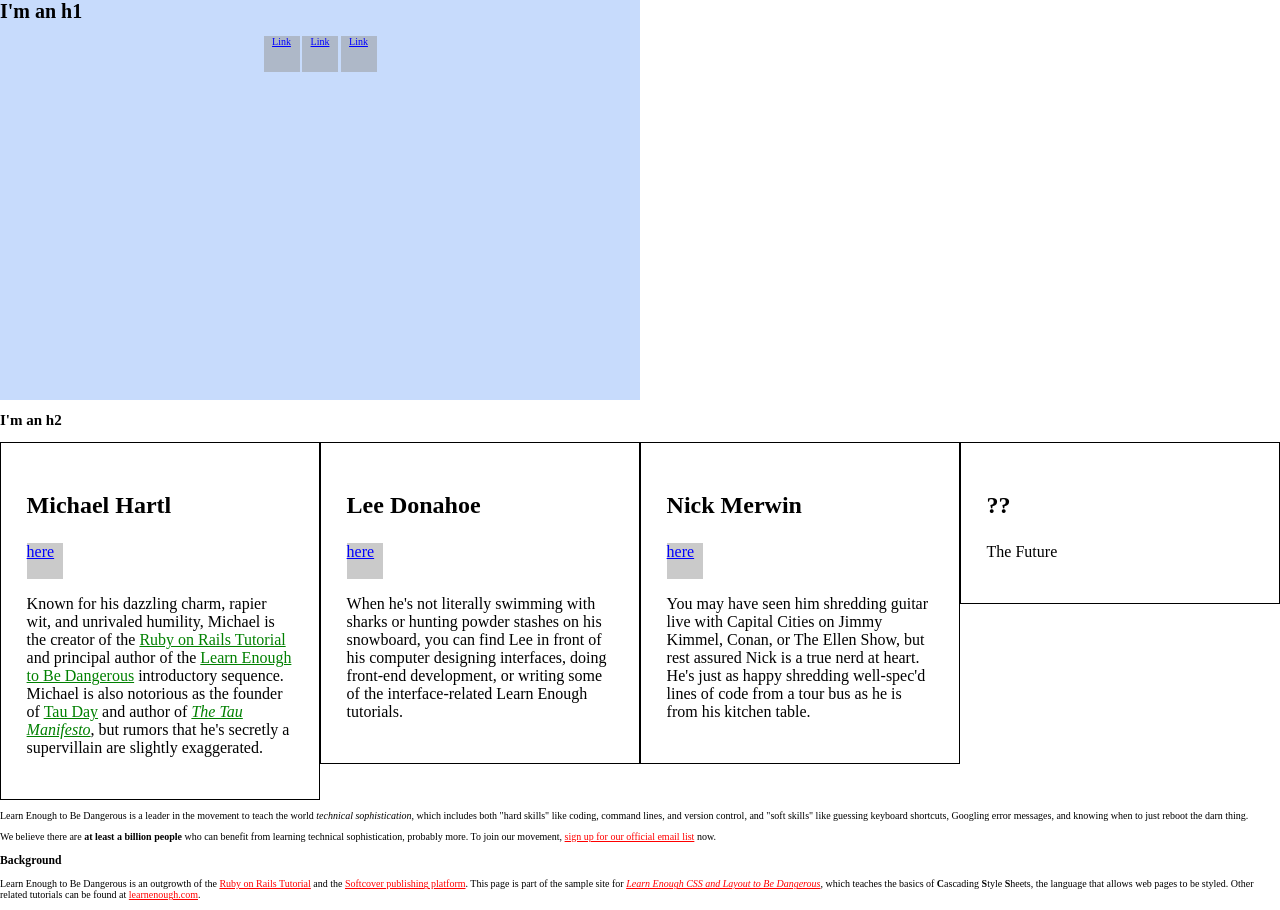
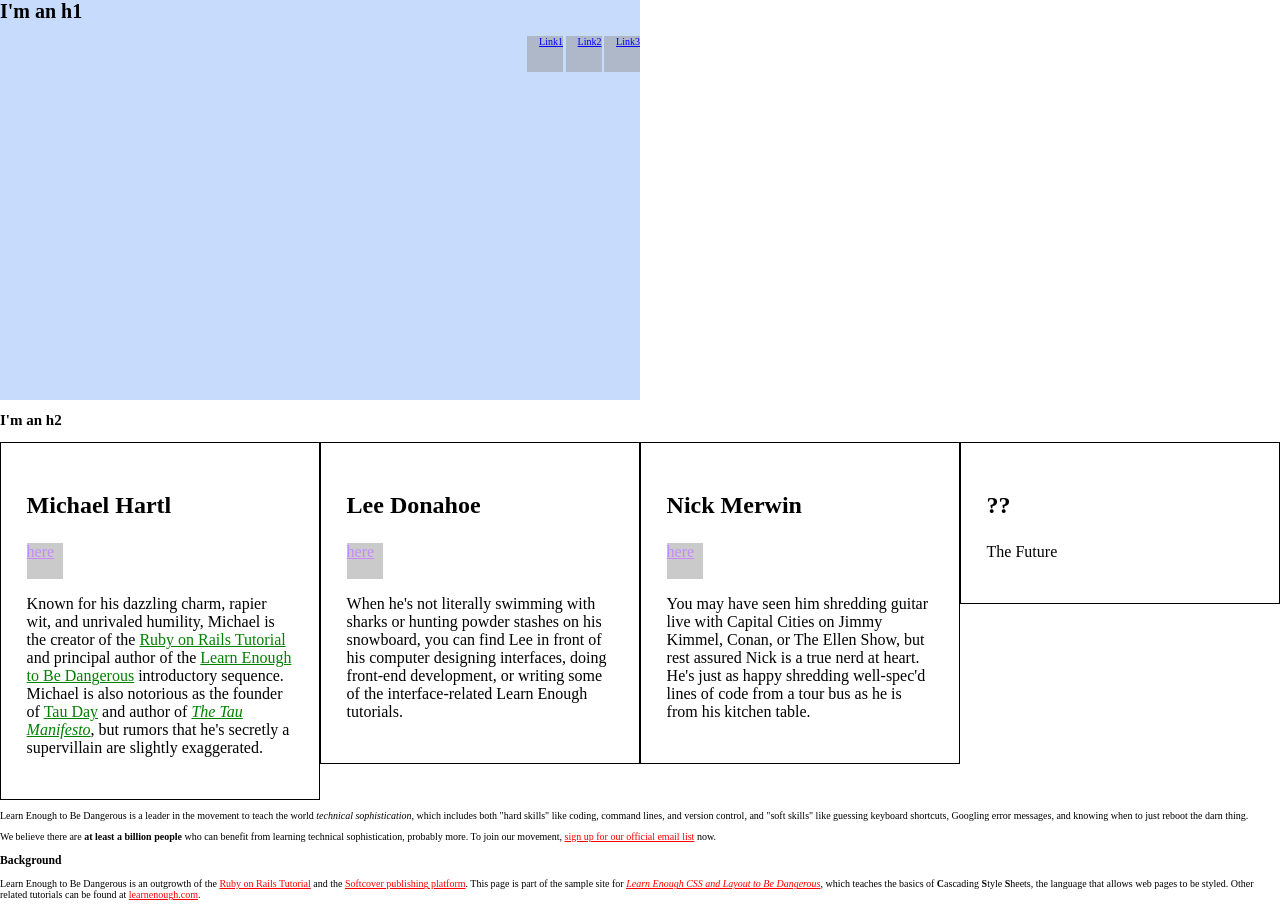
Before and after one commit to rivasalvaroy/rivasalvaroy.github.io, a plain HTML site: page index.html in a window 1280 px wide. Drawn offline with Linux system fonts and the light colour scheme.

Commit message:
Add 8.5.1 Exercises

```diff
--- a/index.html
+++ b/index.html
@@ -10,13 +10,13 @@
       <h1>I'm an h1</h1>
       <ul class="social-list">
         <li>
-          <a href="https://example.com/" class="social-link">Link</a>
+          <a href="https://example.com/" class="social-link">Link1</a>
         </li>
         <li>
-          <a href="https://example.com/" class="social-link">Link</a>
+          <a href="https://example.com/" class="social-link">Link2</a>
         </li>
         <li>
-          <a href="https://example.com/" class="social-link">Link</a>
+          <a href="https://example.com/" class="social-link">Link3</a>
         </li>
       </ul>
     </div>
--- a/style.css
+++ b/style.css
@@ -36,7 +36,7 @@ h1 {
 .social-list {
   list-style: none;
   padding: 0;
-  text-align: center;
+  text-align: right;
 }
 
 .social-list > li {
@@ -51,6 +51,10 @@ h1 {
   font-size: 1rem;
   padding: 2%;
   width: 25%;
+}
+
+.bio-box > a {
+  color: #c68bf9;
 }
 
 .bio-box h3 {
```
